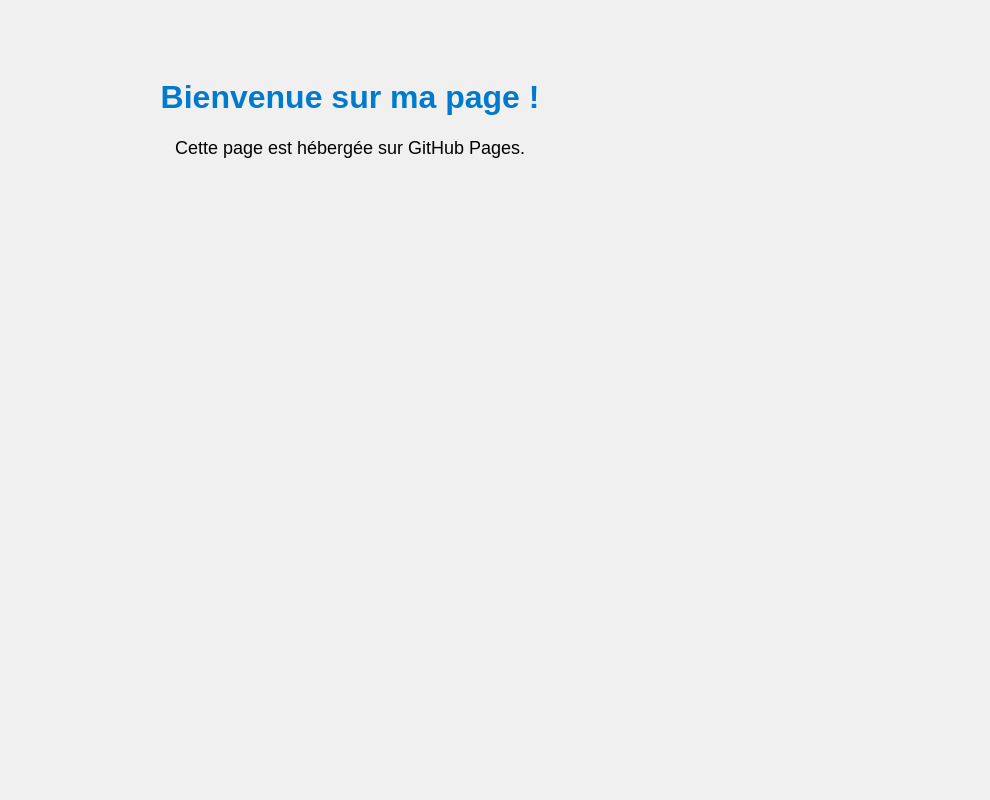
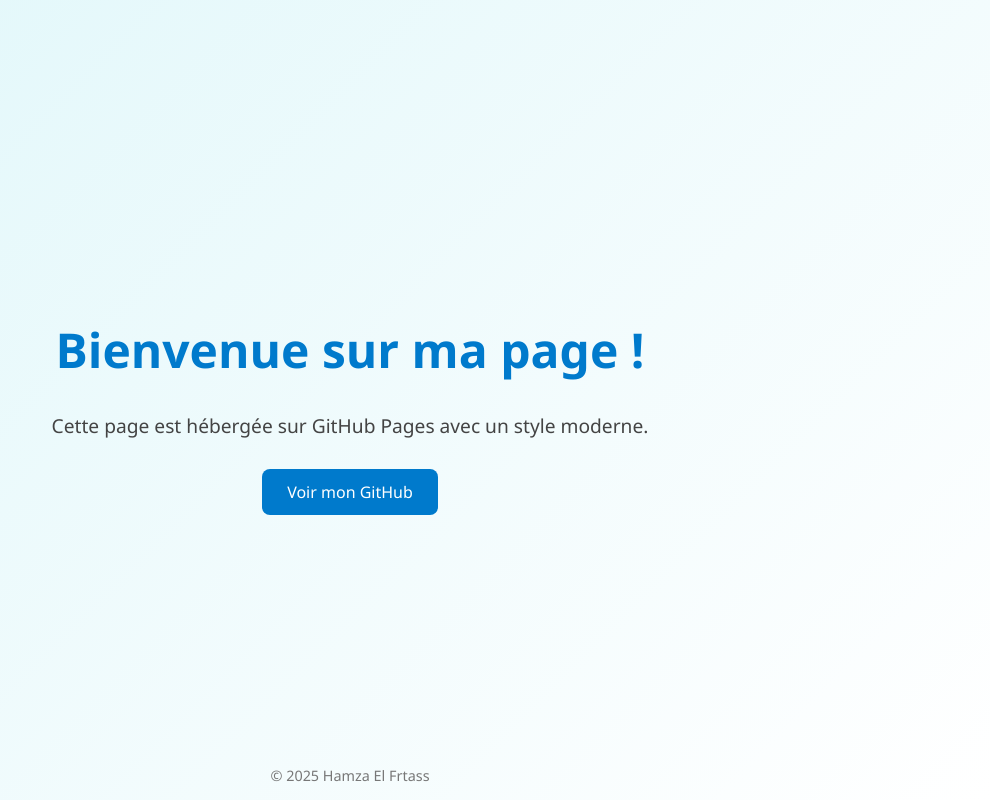
Before and after one commit to hamzaElfrtass/mon-site-web, a plain HTML site: page index.html in a window 1280 px wide. Shown: the whole page, without its empty margins (290-1280 px from the left). Drawn offline with Linux system fonts and the light colour scheme.

Commit message:
Amélioration du design interactif de la page

```diff
--- a/index.html
+++ b/index.html
@@ -1,26 +1,86 @@
 <!DOCTYPE html>
-<html lang="en">
+<html lang="fr">
 <head>
-    <meta charset="UTF-8">
-    <meta name="viewport" content="width=device-width, initial-scale=1.0">
+  <meta charset="UTF-8" />
+  <meta name="viewport" content="width=device-width, initial-scale=1.0" />
   <title>Ma Page GitHub</title>
   <style>
+    * {
+      box-sizing: border-box;
+    }
+
     body {
-            font-family: Arial, sans-serif;
-            text-align: center;
-            padding: 50px;
-            background-color: #f0f0f0;
+      margin: 0;
+      font-family: 'Segoe UI', Tahoma, Geneva, Verdana, sans-serif;
+      background: linear-gradient(135deg, #e0f7fa, #ffffff);
+      display: flex;
+      flex-direction: column;
+      align-items: center;
+      justify-content: center;
+      height: 100vh;
+      animation: fadeIn 1.2s ease-in;
     }
+
+    @keyframes fadeIn {
+      from { opacity: 0; transform: translateY(20px); }
+      to { opacity: 1; transform: translateY(0); }
+    }
+
     h1 {
       color: #007acc;
+      font-size: 3rem;
+      margin-bottom: 10px;
     }
+
     p {
-            font-size: 18px;
+      font-size: 1.2rem;
+      color: #444;
+      margin-bottom: 30px;
+    }
+
+    .btn {
+      padding: 12px 25px;
+      font-size: 1rem;
+      color: white;
+      background-color: #007acc;
+      border: none;
+      border-radius: 8px;
+      cursor: pointer;
+      transition: background-color 0.3s ease;
+      text-decoration: none;
+    }
+
+    .btn:hover {
+      background-color: #005e99;
+    }
+
+    footer {
+      position: absolute;
+      bottom: 15px;
+      font-size: 0.9rem;
+      color: #777;
+    }
+
+    @media (max-width: 600px) {
+      h1 {
+        font-size: 2rem;
+      }
+
+      p {
+        font-size: 1rem;
+      }
+
+      .btn {
+        font-size: 0.9rem;
+        padding: 10px 20px;
+      }
     }
   </style>
 </head>
 <body>
   <h1>Bienvenue sur ma page !</h1>
-    <p>Cette page est hébergée sur GitHub Pages.</p>
+  <p>Cette page est hébergée sur GitHub Pages avec un style moderne.</p>
+  <a class="btn" href="https://github.com/hamzaElfrtass" target="_blank">Voir mon GitHub</a>
+  <footer>© 2025 Hamza El Frtass</footer>
 </body>
 </html>
```
Lines whose indentation alone changed are shown as unchanged.
